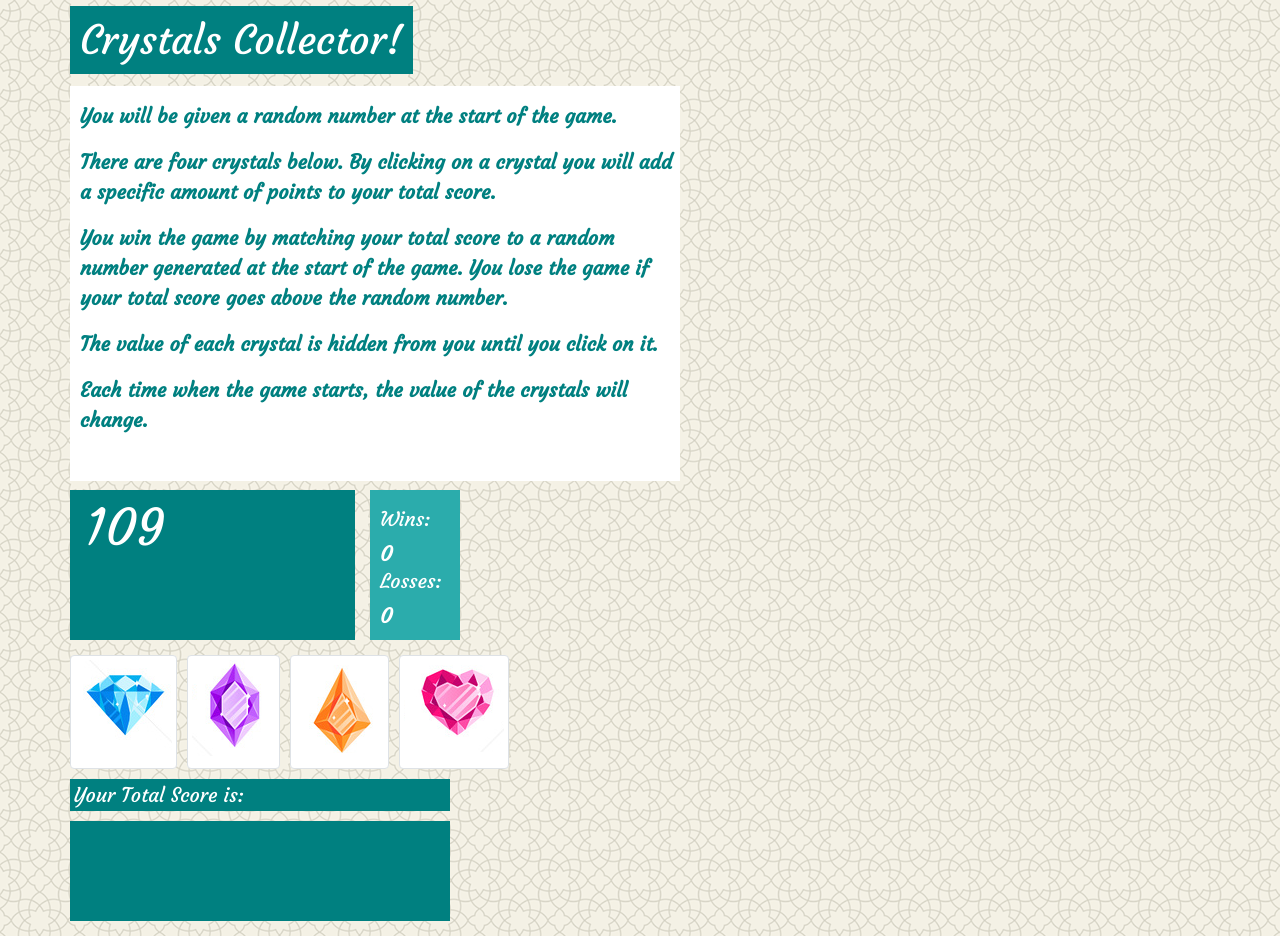
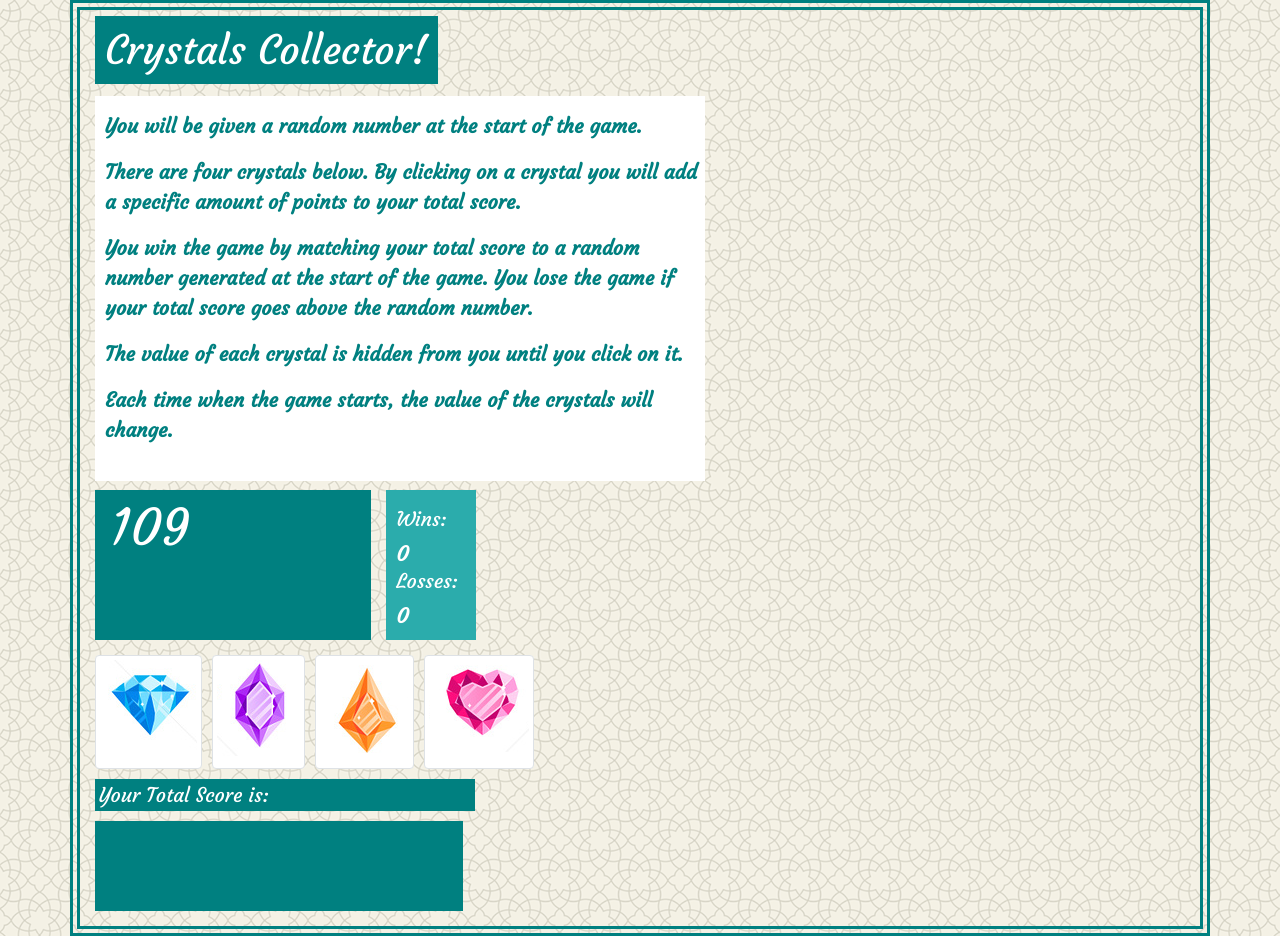
Before and after one commit to d-taylor6403/unit-4-game, a plain HTML site: page index.html in a window 1280 px wide. Drawn offline with nearby package versions, Linux system fonts and the light colour scheme; a web font is replaced by a local one.

Commit message:
added border to container

```diff
--- a/assets/css/style.css
+++ b/assets/css/style.css
@@ -2,6 +2,13 @@
 
 body{
     background-image:url(../images/oriental.png);
+}
+
+.container{
+    border-style: double;
+    border-width: 10px;
+    border-color: teal;
+    padding-left: 30px;
 }
 
 h1{
@@ -17,7 +24,7 @@ h1{
     background-color: white;
     max-width: 610px;
     margin-top: -20px;
-    padding: 15px 5px 30px 10px;
+    padding: 15px 5px 20px 10px;
     font-family:'Courgette', cursive;
     font-weight: bold;
     font-size: 20px;
@@ -65,7 +72,7 @@ h1{
 .col-lg-4{
     background-color: teal;
     width: 280px;
-    height: 100px;
+    height: 90px;
     margin-bottom: 15px;
     font-family:'Courgette', cursive;
     font-weight: bold;
```
